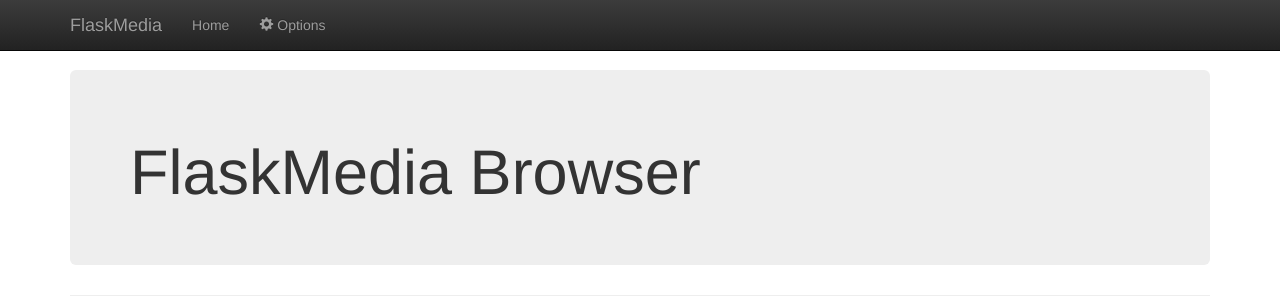
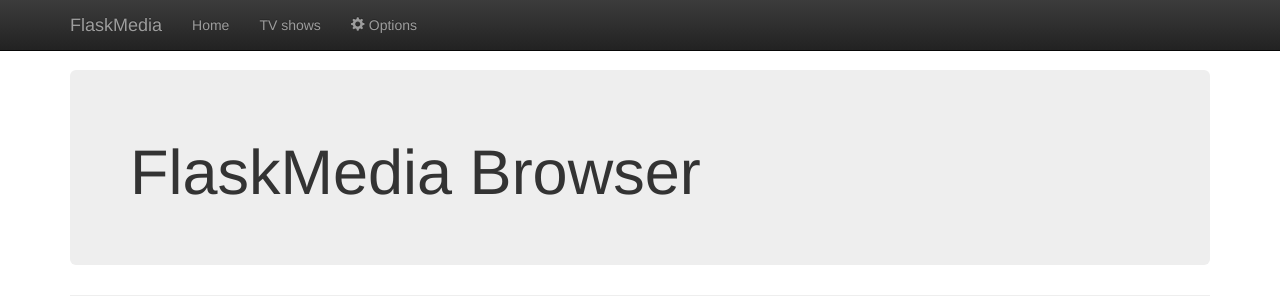
Before and after one commit to samcheck/PyMedia, a Flask app: page /tv in a window 1280 px wide. Shown: the top 300 px of the page. Run offline with Flask 2, Linux system fonts and the light colour scheme; data that the repository does not hold is empty; some libraries are stand-ins or nearby versions.

Commit message:
adding TV show link to nav bar

```diff
--- a/FlaskMedia/templates/base.html
+++ b/FlaskMedia/templates/base.html
@@ -31,6 +31,7 @@
                 <div id="navbar" class="navbar-collapse collapse">
                     <ul class="nav navbar-nav">
                         <li><a href="{{ url_for('index') }}">Home</a></li>
+                        <li><a href="{{ url_for('TVseries') }}">TV shows</a></li>
                         <li class="dropdown">
                             <a href="#" class="dropdown-toggle" data-toggle="dropdown" role="button" aria-haspopup="true" aria-expanded="false"><span class="glyphicon glyphicon-cog" aria-hidden=true></span> Options</a>
                             <ul class="dropdown-menu">
```
